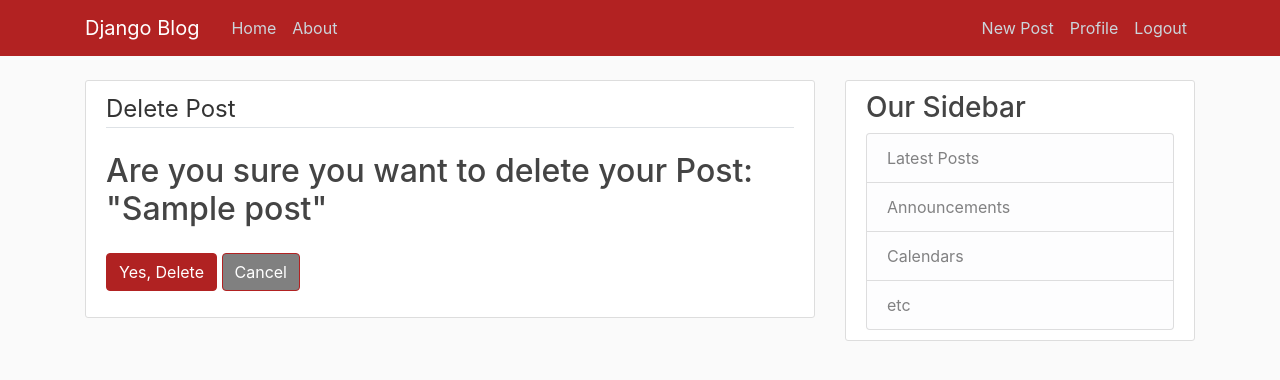
After one commit to Chareeef/django_blog, a Django app: page /post/1/delete/ in a window 1280 px wide. The commit adds this page. Shown: the top 380 px of the page. Run offline with Django 5.2, Linux system fonts and the light colour scheme; a user stored in the database is signed in; tables that the repository leaves empty hold one stand-in row (values such as "Sample post"); some libraries are stand-ins or nearby versions.

Commit message:
Implement Post Delete view

```diff
--- a/blog/static/blog/main.css
+++ b/blog/static/blog/main.css
@@ -93,7 +93,17 @@
 }
 
 .btn {
-  background-color: white;
+  background-color: #fff;
   color: firebrick;
   border-color: firebrick;
 }
+
+.btn-danger {
+  background-color: #b02222;
+  color: white;
+}
+
+.btn-secondary {
+  background-color: grey;
+  color: white;
+}
--- a/blog/templates/blog/base.html
+++ b/blog/templates/blog/base.html
@@ -60,6 +60,9 @@
             <!-- Right Side -->
             <div class="navbar-nav">
               {% if user.is_authenticated %}
+              <a class="nav-item nav-link" href="{% url 'post-create' %}"
+                >New Post</a
+              >
               <a class="nav-item nav-link" href="{% url 'profile' %}"
                 >Profile</a
               >
--- /dev/null
+++ b/blog/templates/blog/post_confirm_delete.html
@@ -0,0 +1,17 @@
+{% extends 'blog/base.html' %} {% block content %}
+<div class="content-section">
+  <form method="POST">
+    {% csrf_token %}
+    <fieldset class="form-group">
+      <legend class="border-bottom mb-4">Delete Post</legend>
+      <h2>Are you sure you want to delete your Post: "{{ object.title }}"</h2>
+    </fieldset>
+    <div class="form-group">
+      <button class="btn btn-danger" type="submit">Yes, Delete</button>
+      <a class="btn btn-secondary" href="{% url 'post-detail' object.id %}"
+        >Cancel</a
+      >
+    </div>
+  </form>
+</div>
+{% endblock content %}
--- a/blog/urls.py
+++ b/blog/urls.py
@@ -6,5 +6,6 @@
     path('post/<int:pk>/', views.PostDetailView.as_view(), name='post-detail'),
     path('post/new/', views.PostCreateView.as_view(), name='post-create'),
     path('post/<int:pk>/update/', views.PostUpdateView.as_view(), name='post-update'),
+    path('post/<int:pk>/delete/', views.PostDeleteView.as_view(), name='post-delete'),
     path('about/', views.about, name='blog-about'),
 ]
--- a/blog/views.py
+++ b/blog/views.py
@@ -1,6 +1,7 @@
 from django.contrib.auth.mixins import LoginRequiredMixin, UserPassesTestMixin
 from django.shortcuts import render
-from django.views.generic import CreateView, DetailView, ListView, UpdateView
+from django.views.generic import (CreateView, DetailView, ListView,
+                                  UpdateView, DeleteView)
 from .models import Post
 
 
@@ -45,6 +46,19 @@
         return post.author == self.request.user
 
 
+class PostDeleteView(LoginRequiredMixin, UserPassesTestMixin, DeleteView):
+    """Post delete view
+    """
+    model = Post
+    success_url = "/"
+
+    def test_func(self):
+        """Check that the post's author is the logged in user
+        """
+        post = self.get_object()
+        return post.author == self.request.user
+
+
 def about(request):
     """About route
     """
```
